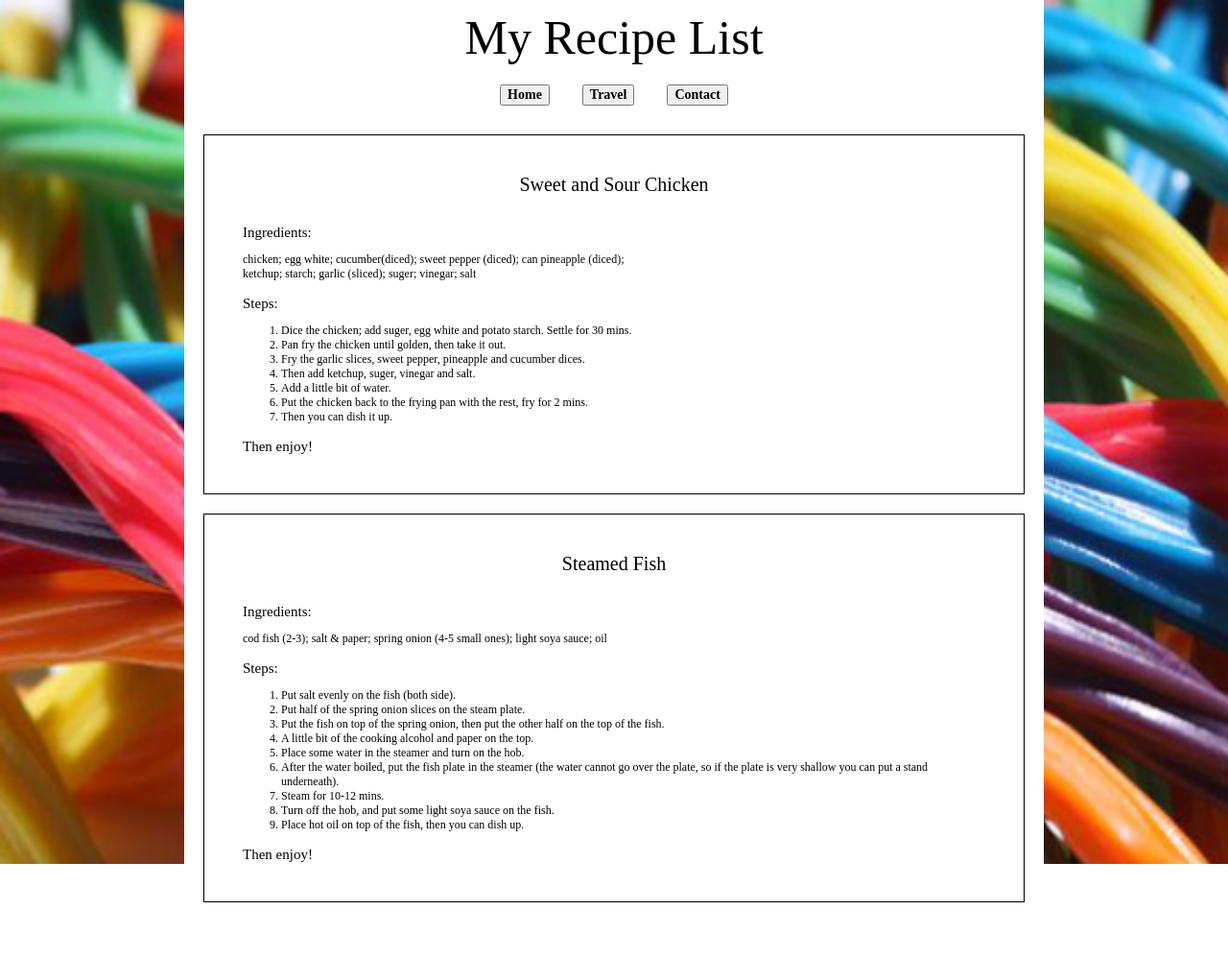
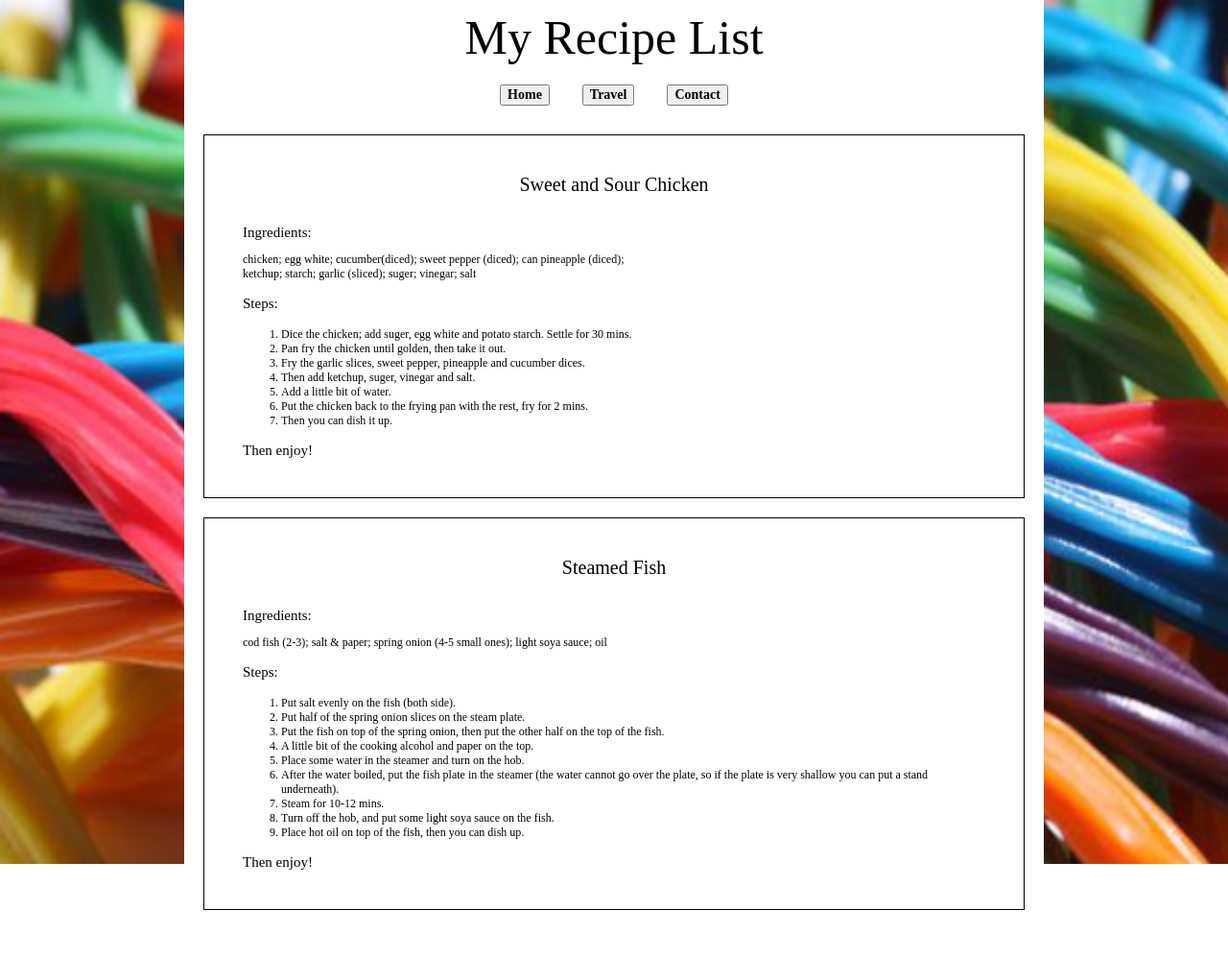
Before and after one commit to WenniAlexander/Website, a Jekyll site: the page built from food/index.html, in a window 1280 px wide. Shown: the whole page at 96% size. Built offline with Jekyll 4.4.1, drawn with Linux system fonts in a browser that asks for light colours; some web fonts are replaced.

Commit message:
Update food.css

```diff
--- a/css/food.css
+++ b/css/food.css
@@ -101,6 +101,5 @@ ol {
     font-family: 'Poller One', serif;
     font-size: 12px;
     display: block;
-    margin-top: 1em;
-    margin-bottom: 1em;
+    margin-top: 16px;
 }
```
